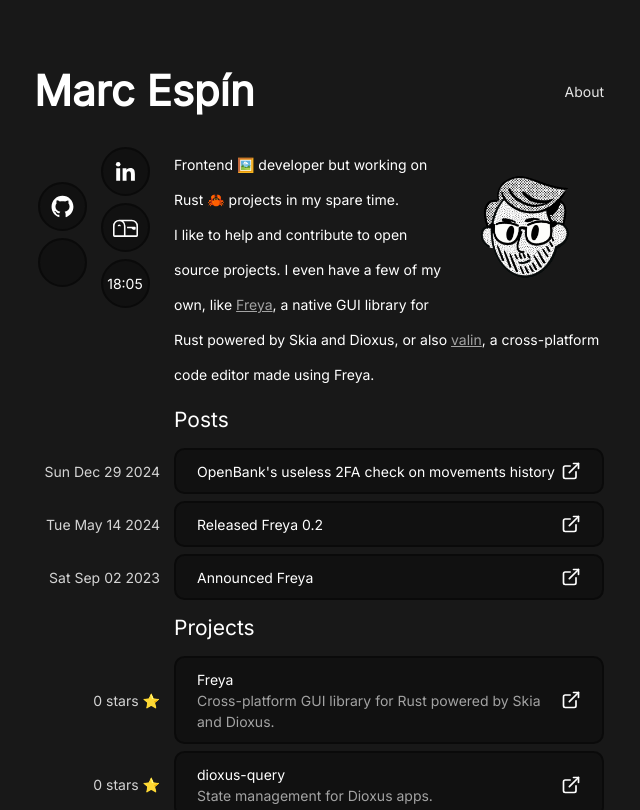
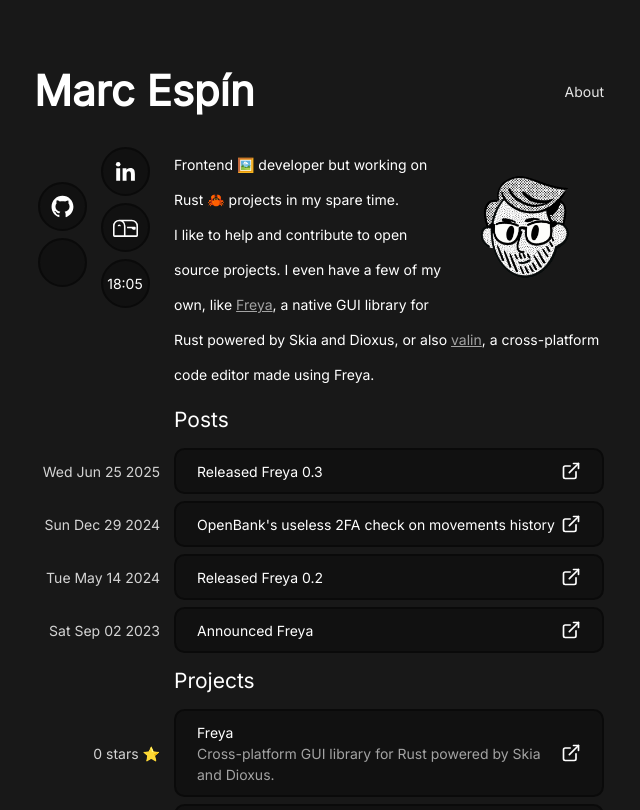
Before and after one commit to marc2332/portfolio, a Next.js app: page / in a window 1280 px wide. Shown: the top 810 px of the page, without its empty margins (281-921 px from the left). Built offline with nearby package versions, Linux system fonts and the light colour scheme; no server answers; some icons are missing.

Commit message:
chore: Add freya 0.3 release post card

```diff
--- a/pages/index.tsx
+++ b/pages/index.tsx
@@ -151,6 +151,11 @@ export default function Home(
       <div className="mb-4">
         <h2 className="text-2xl mb-4 sm:ml-40">Posts</h2>
         <Card
+          title="Released Freya 0.3"
+          info={new Date(2025, 5, 25).toDateString()}
+          url="https://freyaui.dev/posts/0.3"
+        />
+        <Card
           title="OpenBank's useless 2FA check on movements history"
           info={new Date(2024, 11, 29).toDateString()}
           url="posts/openbank_useless_2fa_movements_history"
```
